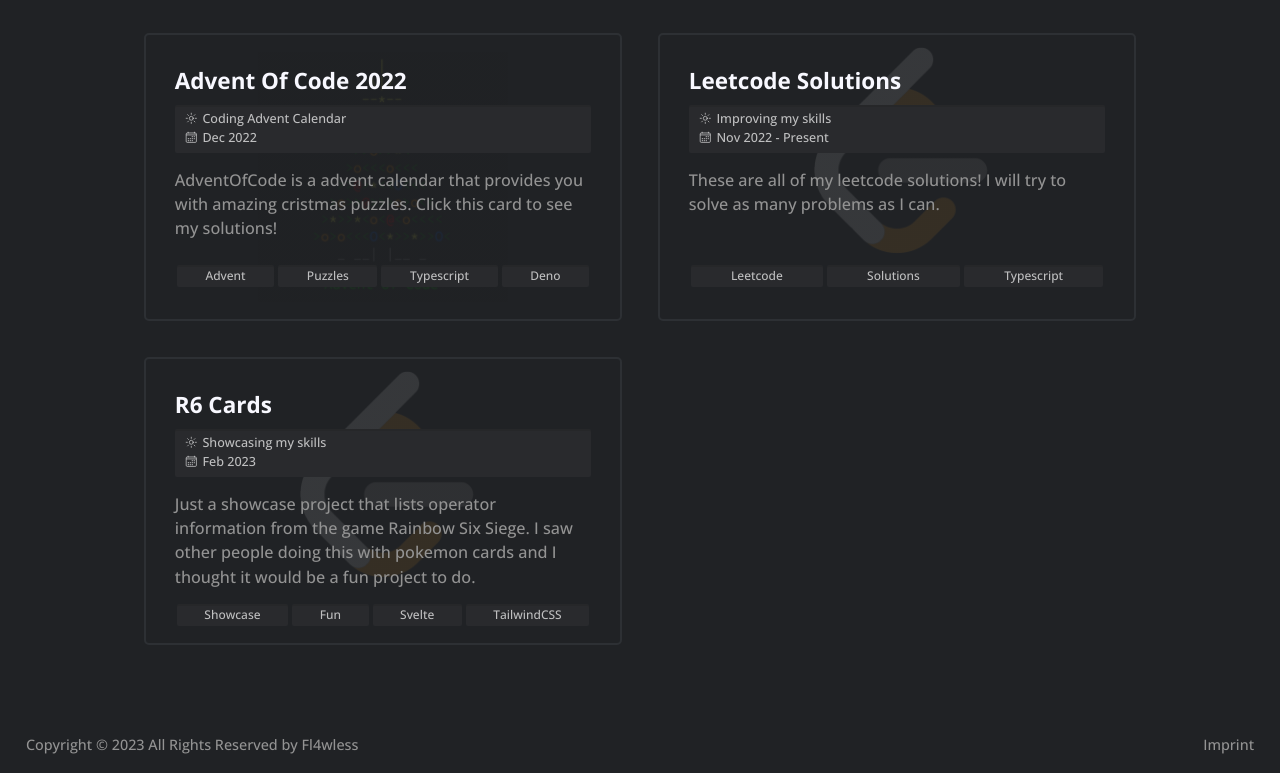
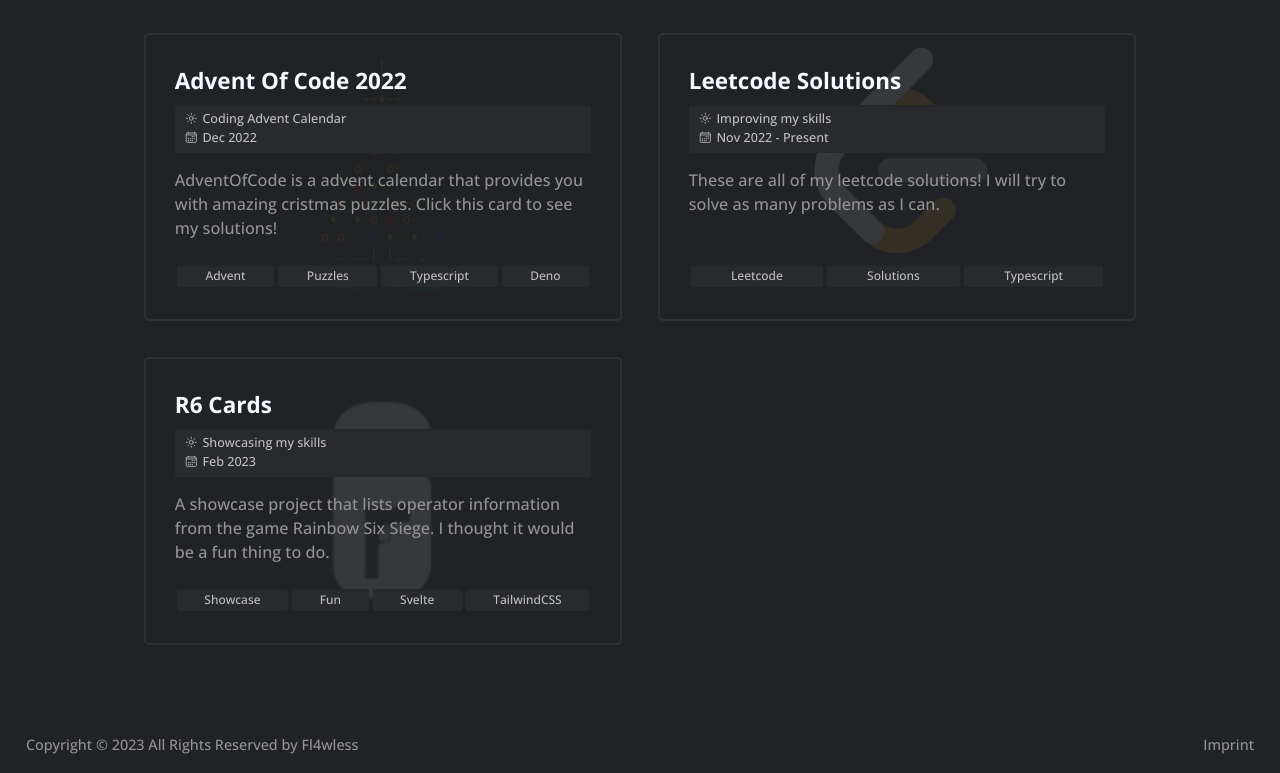
Before and after one commit to zFl4wless/web-presence, a website: page public/index.html in a window 1280 px wide. Shown: the part 1230-2003 px from the top of the page. Drawn offline with nearby package versions, Linux system fonts and the light colour scheme; a script that the page names is missing.

Commit message:
feat: changes r6-cards project card content

```diff
--- a/public/index.html
+++ b/public/index.html
@@ -219,7 +219,7 @@
                         <!-- Project Card -->
                         <div class="project__card"
                             style="background-image: linear-gradient(rgba(32, 34, 37, 0.9), rgba(32, 34, 37, 0.9)),
-                          url('assets/img/project-thumbnails/leetcode.png'); background-size: 250px; background-position-y: 10px;">
+                          url('assets/img/project-thumbnails/r6-cards.png'); background-size: 215px;">
                             <div class="project__card-content">
                                 <h2>R6 Cards</h2>
                                 <div class="content-info">
@@ -231,9 +231,8 @@
                                     </span>
                                 </div>
                                 <p>
-                                    Just a showcase project that lists operator information from the game Rainbow Six
-                                    Siege. I saw other people doing this with pokemon cards and I thought it would be a
-                                    fun project to do.
+                                    A showcase project that lists operator information from the game Rainbow Six
+                                    Siege. I thought it would be a fun thing to do.
                                 </p>
                                 <ul class="project__card-tags">
                                     <li>Showcase</li>
--- a/src/scss/components/_projects_item.scss
+++ b/src/scss/components/_projects_item.scss
@@ -11,7 +11,7 @@
     border: 2px solid variables.$clr-gray;
     border-radius: 5px;
     transform: scale(1);
-    height: max-content;
+    height: 16rem;
     transition: .2s ease-in-out;
 
     &:hover {
@@ -26,7 +26,9 @@
   }
 
   .project__card-content {
-    height: 100%;
+    display: flex;
+    flex-direction: column;
+    height: 100% !important;
 
     h2 {
       font-size: 1.25rem;
@@ -35,6 +37,7 @@
     p {
       font-size: .9rem;
       color: variables.$clr-light-gray;
+      margin-bottom: auto;
     }
 
     .content-info {
```
Also changed, not shown: public/assets/img/project-thumbnails/r6-cards.png (added).
